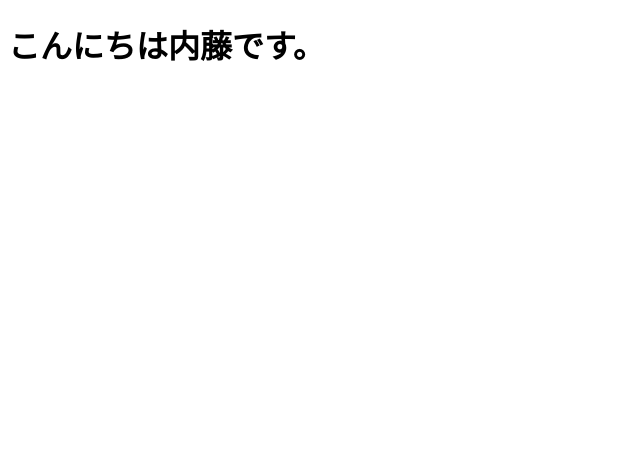
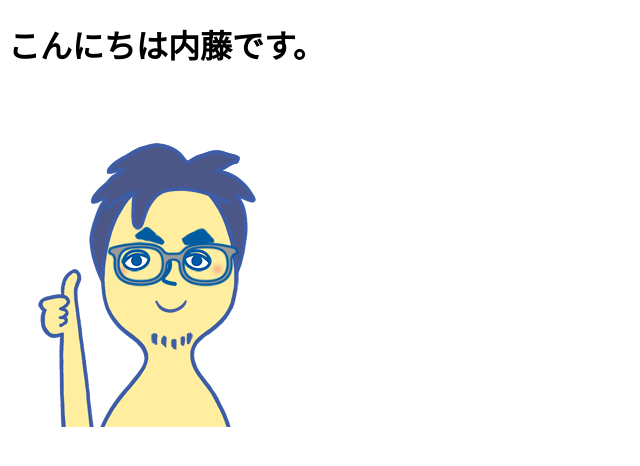
Before and after one commit to naitoooo/naitoooo.github.io, a plain HTML site: page index.html in a window 1280 px wide. Shown: the whole page, without its empty margins (0-640 px from the left). Drawn offline with Linux system fonts and the light colour scheme.

Commit message:
画像追加したよ

```diff
--- a/index.html
+++ b/index.html
@@ -2,5 +2,8 @@
 <html>
 <body>
 <h1>こんにちは内藤です。</h1>
+<br>
+<img src="内藤画像.png" alt="内藤勇樹だよ">
+<br><br><br><br>
 </body>
 </html>
```
Also changed, not shown: 内藤画像.png (added), 1 other file.
